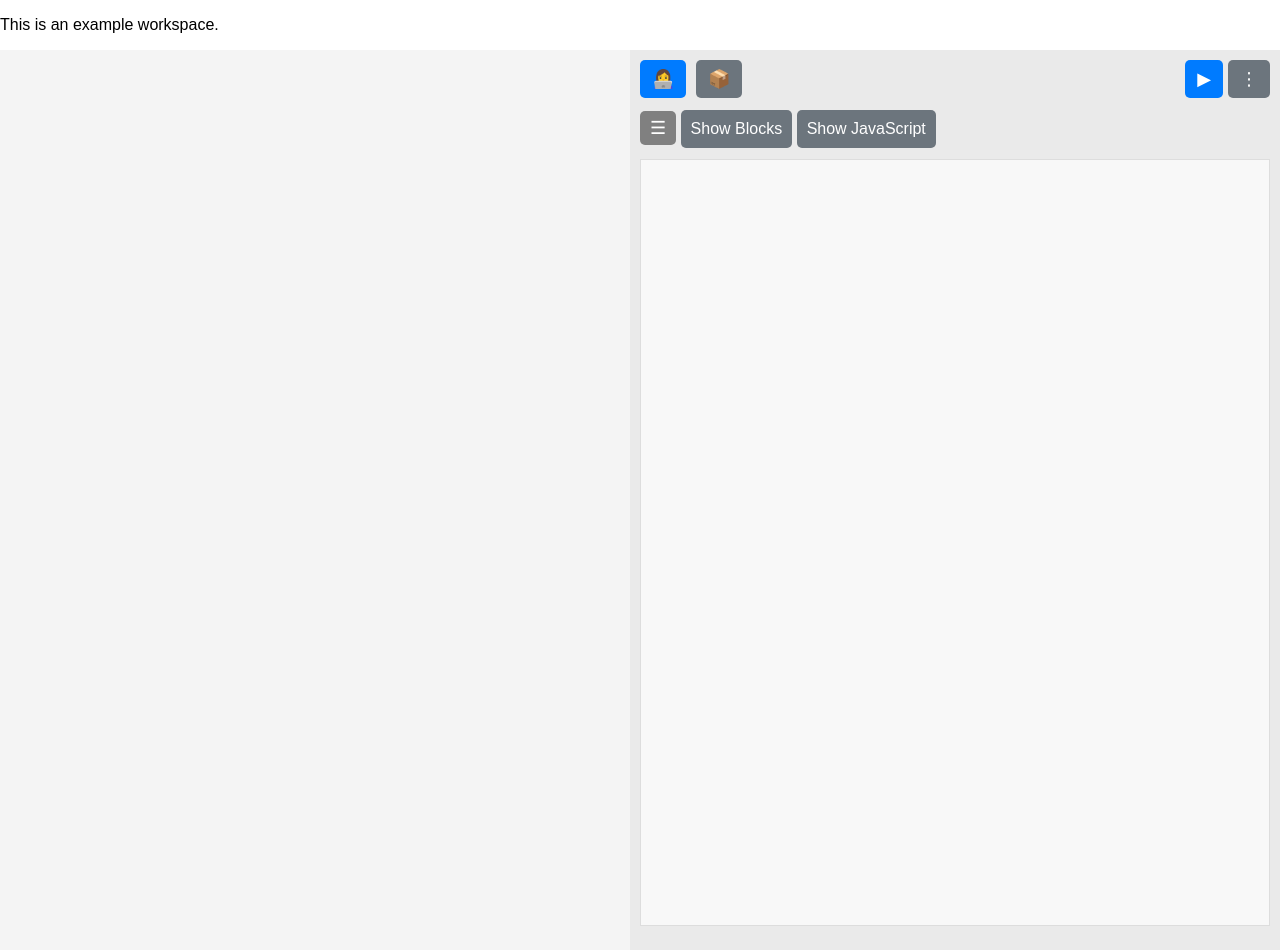
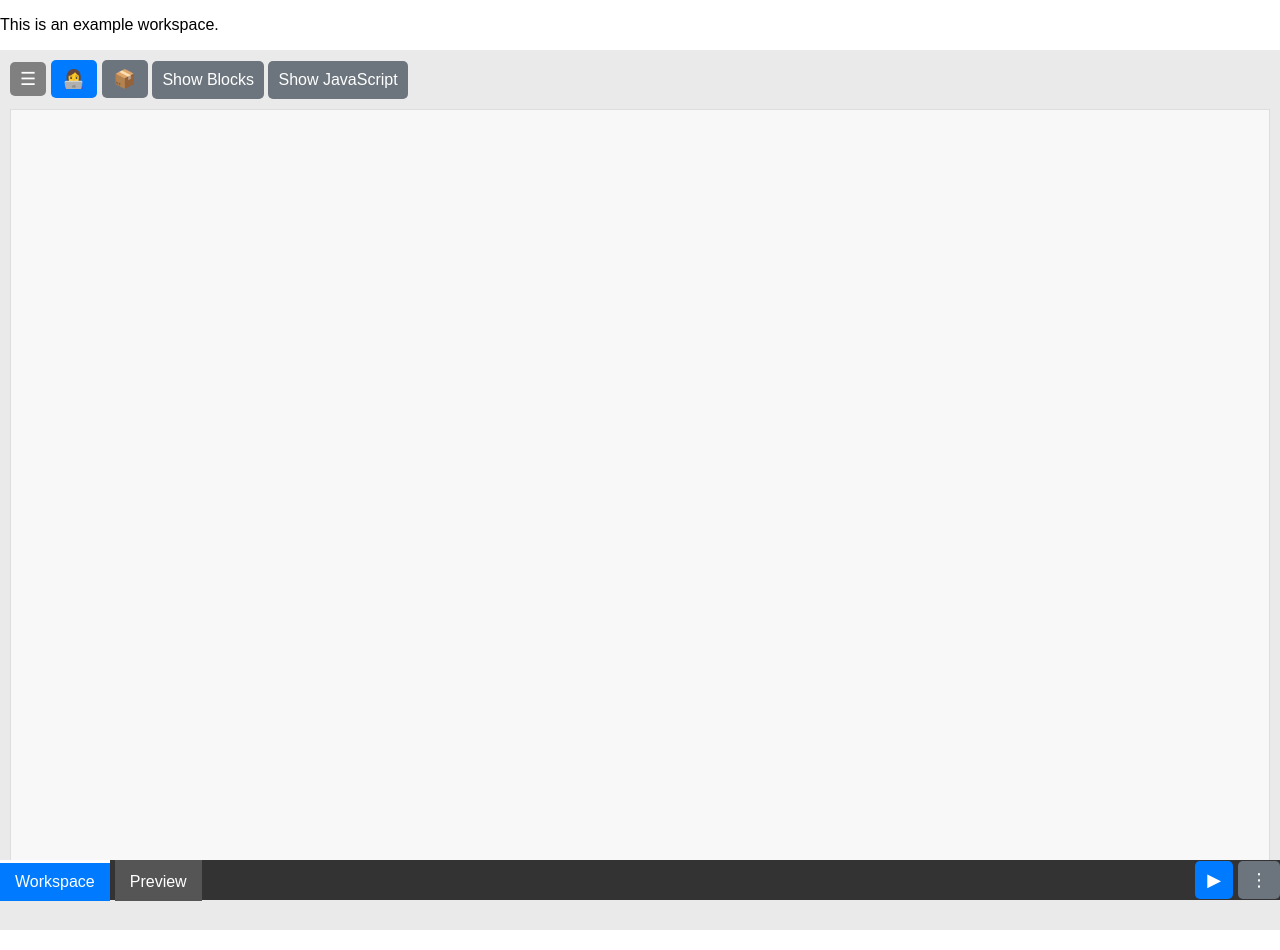
Before and after one commit to digitaledsafety/engine.digitaledsafety.github.io, a Jekyll site: the page built from _workspaces/example.md, in a window 1280 px wide. Built offline with Jekyll 4.4.1, drawn with Linux system fonts in a browser that asks for light colours.

Commit message:
Working on bottom nav.

```diff
--- a/_layouts/default.html
+++ b/_layouts/default.html
@@ -22,6 +22,10 @@
             box-sizing: border-box;
             font-family: Arial, sans-serif;
             height: 100%;
+        }
+
+        body {
+            padding-bottom: 40px; /* Space for the bottom nav */
         }
 
         .container {
@@ -65,7 +69,7 @@
         }
 
         .btn {
-            margin-bottom: 0.1em;
+            /* margin-bottom: 0.1em; */
             padding: 10px;
             font-size: 16px;
             border: none;
@@ -150,6 +154,8 @@
             display: none;
             position: absolute;
             right: 0;
+            bottom: 100%; /* Position above the button */
+            margin-bottom: 5px; /* Add some space */
             background-color: #f9f9f9;
             min-width: 160px;
             box-shadow: 0px 8px 16px 0px rgba(0,0,0,0.2);
@@ -223,79 +229,94 @@
         }
 
         #bottom-nav {
-            display: none; /* Hidden by default */
-        }
-
-        /* Show and arrange for Mobile */
-        @media (max-width: 768px) {
-            body {
-                padding-bottom: 30px; /* Space for the bottom nav */
-            }
-
-            #bottom-nav {
             display: flex;
+            justify-content: space-between;
+            align-items: center;
             position: fixed;
             bottom: 0;
             left: 0;
             width: 100%;
-                height: 30px;
+            height: 40px; /* Increased height for better touch targets */
             background-color: #333;
             z-index: 1002;
+            /* padding: 0 10px; */
+        }
+
+        .nav-section-left, .nav-section-right {
+            display: flex;
+            align-items: center;
+            gap: 5px;
         }
 
         .nav-tab {
-                flex: 1;
             background-color: #555;
             color: white;
             border: none;
             font-size: 16px;
             cursor: pointer;
-                border-top: 2px solid transparent;
+            padding: 10px 15px;
+            border-top: 3px solid transparent;
         }
 
         .nav-tab.active {
             background-color: #007bff;
+            border-top: 3px solid #fff;
         }
 
+        .editor-toggle-buttons .btn-icon {
+            background-color: #6c757d;
+        }
+
+        .editor-toggle-buttons .btn-icon.active {
+            background-color: #007bff;
+        }
+
+
+        .container {
+            height: 100%;
+            width: 100%;
+        }
+        .canvas-container {
+            display: none;
+            width: 100%;
+            height: 100%;
+        }
+        .controls {
+            display: flex; /* Keep as flex for internal layout */
+            width: 100%;
+            height: 100%;
+        }
+
+        .container.preview-active .canvas-container {
+            display: flex;
+        }
+
+        .container.preview-active .controls {
+            display: none;
+        }
+        /* Show and arrange for Mobile */
+        @media (max-width: 768px) {
             #jump-button-container {
                 display: block;
             }
-            .container {
-                flex-direction: column;
-                height: 100%;
-            }
-            .canvas-container {
-                display: none; /* Hidden by default on mobile */
-                flex: 1;
-                height: 100%;
         }
 
-            .controls {
-                display: flex; /* Shown by default on mobile */
-                flex: 1;
-                height: 100%;
-            }
-
-            /* State when preview is active */
-            .container.mobile-preview-active .canvas-container {
-                display: flex;
-            }
-
-            .container.mobile-preview-active .controls {
+        /* Presentation Mode and Fullscreen Styles */
+        body.presentation-mode .controls,
+        body.fullscreen-active .controls {
             display: none;
         }
-        }
-
-        /* Presentation Mode Styles */
-        body.presentation-mode .controls {
-            display: none;
-        }
-        body.presentation-mode .container {
+        body.presentation-mode .container,
+        body.fullscreen-active .container {
             display: block;
         }
-        body.presentation-mode .canvas-container {
+        body.presentation-mode .canvas-container,
+        body.fullscreen-active .canvas-container {
             width: 100vw;
             height: 100vh;
+        }
+        body.fullscreen-active #bottom-nav {
+            display: none;
         }
     </style>
 </head>
@@ -312,33 +333,14 @@
             </div>
         </div>
         <div class="controls">
-            <div class="top-bar">
-                <div class="main-nav">
-                    <button id="codeViewButton" class="btn btn-nav btn-icon active" title="Code">👩‍💻</button>
-                    <button id="assetsViewButton" class="btn btn-nav btn-icon" title="Assets">📦</button>
-                </div>
-                <div class="action-buttons">
-                    <button id="runButton" class="btn btn-run btn-icon" title="Run">▶</button>
-                    <div class="dropdown-menu-container">
-                        <button id="menuButton" class="btn btn-icon btn-menu-toggle" title="More actions">⋮</button>
-                        <div id="dropdownMenu" class="dropdown-content">
-                            <button id="saveButton" class="btn btn-icon" title="Save">💾 Save</button>
-                            <button id="publishButton" class="btn btn-icon" title="Publish">🚀 Publish</button>
-                            <button id="loadButton" class="btn btn-icon" title="Load">📂 Load</button>
-                            <button id="shareButton" class="btn btn-icon" title="Share">🔗 Share</button>
-                            <button id="fullscreenBtn" class="btn btn-icon" title="Fullscreen">⛶ Fullscreen</button>
-                            <button id="docsButton" class="btn btn-icon" title="Documentation">❓ Docs</button>
-                        </div>
-                    </div>
-                </div>
-            </div>
-            <div id="code-view">
-
             <div class="editor-toggle-buttons" style="margin-bottom: 10px;">
                 <button id="toggleToolboxButton" class="btn btn-toggle-toolbox">☰</button>
+                <button id="codeViewButton" class="btn btn-icon active" title="Code">👩‍💻</button>
+                <button id="assetsViewButton" class="btn btn-icon" title="Assets">📦</button>
                 <button id="showBlocksButton" class="btn" style="background-color: #6c757d;">Show Blocks</button>
                 <button id="showJsButton" class="btn" style="background-color: #6c757d;">Show JavaScript</button>
             </div>
+            <div id="code-view">
                 <div id="blocklyDiv" class="blockly-workspace digital-education-safety-theme"></div>
                 <div id="monacoEditorContainer" class="editor-container"
                     style="height: 80%; min-height: 300px; border: 1px solid #ddd; margin-bottom: 10px; display: none;">
@@ -361,8 +363,24 @@
     <!-- Monaco Editor CDN -->
     <script src="https://cdn.jsdelivr.net/npm/monaco-editor@0.49.0/min/vs/loader.js"></script>
     <div id="bottom-nav">
+        <div class="nav-section-left">
             <button id="workspace-tab" class="nav-tab active">Workspace</button>
             <button id="preview-tab" class="nav-tab">Preview</button>
+        </div>
+        <div class="nav-section-right">
+            <button id="runButton" class="btn btn-run btn-icon" title="Run">▶</button>
+            <div class="dropdown-menu-container">
+                <button id="menuButton" class="btn btn-icon btn-menu-toggle" title="More actions">⋮</button>
+                <div id="dropdownMenu" class="dropdown-content">
+                    <button id="saveButton" class="btn btn-icon" title="Save">💾 Save</button>
+                    <button id="publishButton" class="btn btn-icon" title="Publish">🚀 Publish</button>
+                    <button id="loadButton" class="btn btn-icon" title="Load">📂 Load</button>
+                    <button id="shareButton" class="btn btn-icon" title="Share">🔗 Share</button>
+                    <button id="fullscreenBtn" class="btn btn-icon" title="Fullscreen">⛶ Fullscreen</button>
+                    <button id="docsButton" class="btn btn-icon" title="Documentation">❓ Docs</button>
+                </div>
+            </div>
+        </div>
     </div>
     <script src="script.js" defer></script>
 </body>
```
Also changed, not shown: script.js. Lines whose indentation alone changed are shown as unchanged.
